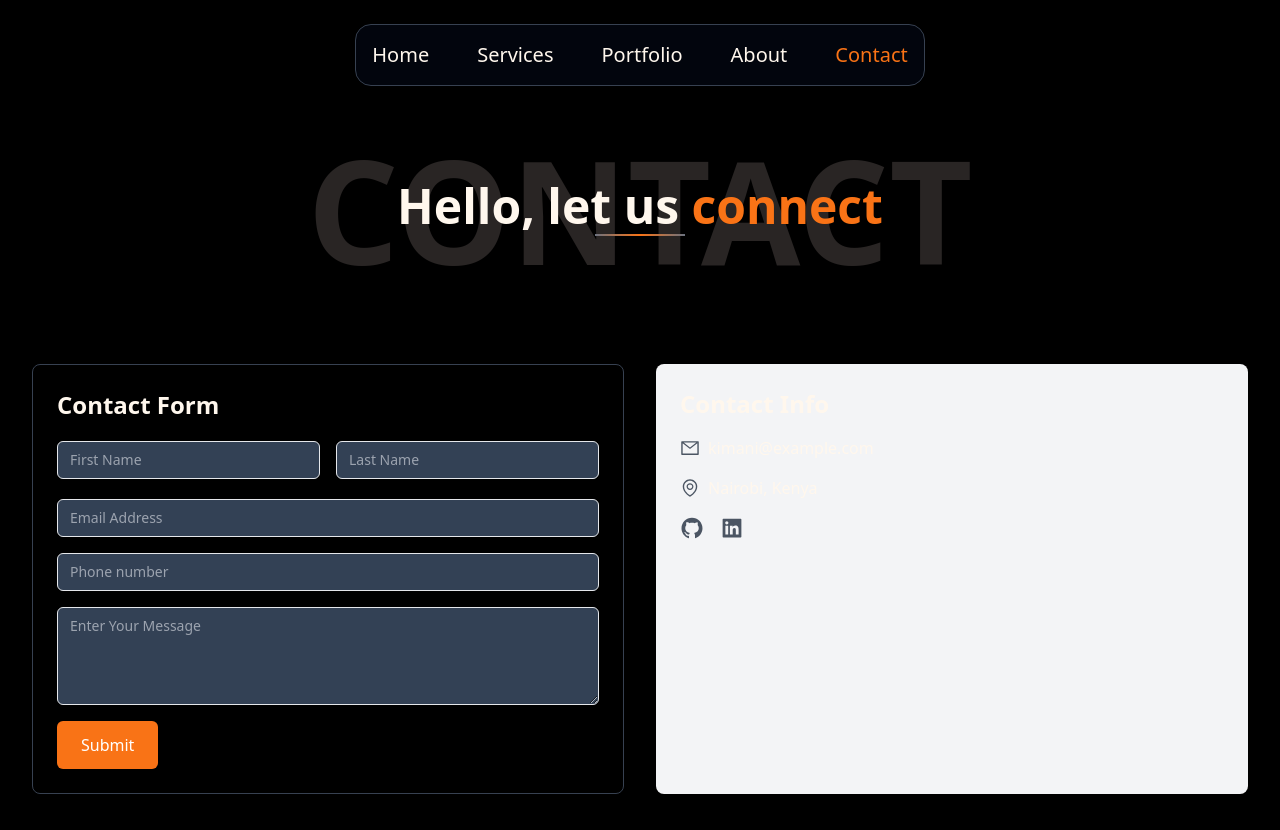
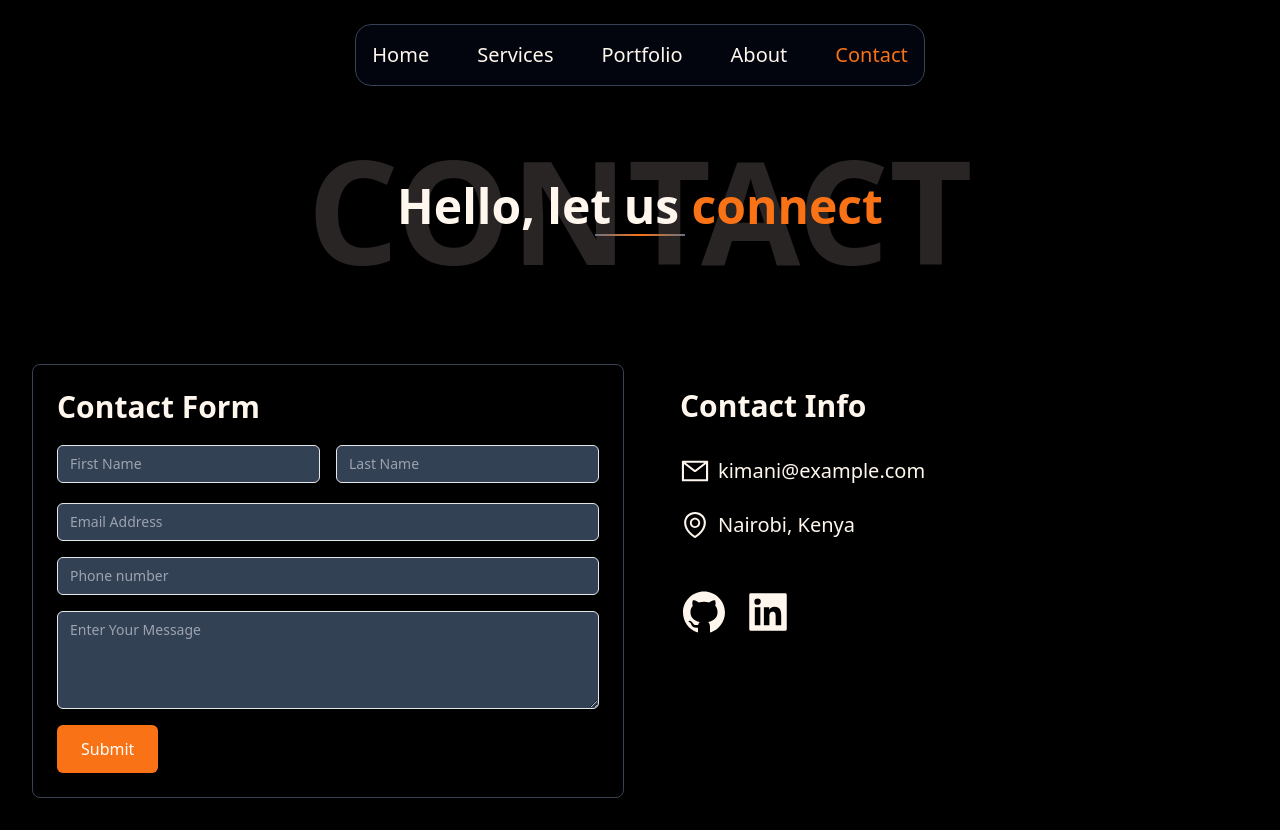
Before and after one commit to Kimoney/john-next, a Next.js app: page /contact in a window 1280 px wide. Built offline with nearby package versions, Linux system fonts and the light colour scheme.

Commit message:
feat: Added contact info on contact page.

```diff
--- a/src/app/contact/page.jsx
+++ b/src/app/contact/page.jsx
@@ -26,7 +26,7 @@ export default function Contact() {
     <div className="grid grid-cols-1 lg:grid-cols-2 gap-8 p-8">
         {/* Left Side: Contact Form */}
         <div className="p-6 rounded-lg shadow-lg bg-opacity-75 border border-gray-700">
-        <h2 className="text-2xl font-bold mb-4">Contact Form</h2>
+        <h2 className="text-3xl font-bold mb-4">Contact Form</h2>
 
         <form className="space-y-4">
           <div className="grid grid-cols-1 sm:grid-cols-2 gap-4">
@@ -97,22 +97,24 @@ export default function Contact() {
       </div>
 
         {/* Right Side: Contact Details */}
-        <div className="bg-gray-100 p-6 rounded-lg shadow-lg">
-          <h2 className="text-2xl font-bold mb-4">Contact Info</h2>
-          <div className="mb-4 flex items-center">
-            <AiOutlineMail className="text-gray-600 mr-2" size={20} />
-            <span>kimani@example.com</span>
+
+
+      <div className="p-6 rounded-lg shadow-lg">
+        <h2 className="text-3xl font-bold mb-8">Contact Info</h2>
+        <div className="mb-6 flex items-center">
+          <AiOutlineMail className="mr-2 text-3xl"/>
+            <span className="text-xl">kimani@example.com</span>
         </div>
         <div className="mb-4 flex items-center">
-            <AiOutlineEnvironment className="text-gray-600 mr-2" size={20} />
-            <span>Nairobi, Kenya</span>
+          <AiOutlineEnvironment className="mr-2 text-3xl"/>
+          <span className="text-xl">Nairobi, Kenya</span>
         </div>
-          <div className="flex space-x-4">
-            <a href="#" className="text-gray-600 hover:text-gray-900">
-              <AiFillGithub className="w-6 h-6" />
+        <div className="flex space-x-4 mt-12">
+          <a href="https://github.com/Kimoney" target="_blank" rel="noopener noreferrer" className="hover:text-orange-500">
+            <AiFillGithub className="text-5xl" />
           </a>
-            <a href="#" className="text-gray-600 hover:text-gray-900">
-              <AiFillLinkedin className="w-6 h-6" />
+          <a href="https://www.linkedin.com/in/john-kimani-m/" target="_blank" rel="noopener noreferrer" className="hover:text-orange-500">
+            <AiFillLinkedin className="text-5xl" />
           </a>
         </div>
         </div>
```
Lines whose indentation alone changed are shown as unchanged.
